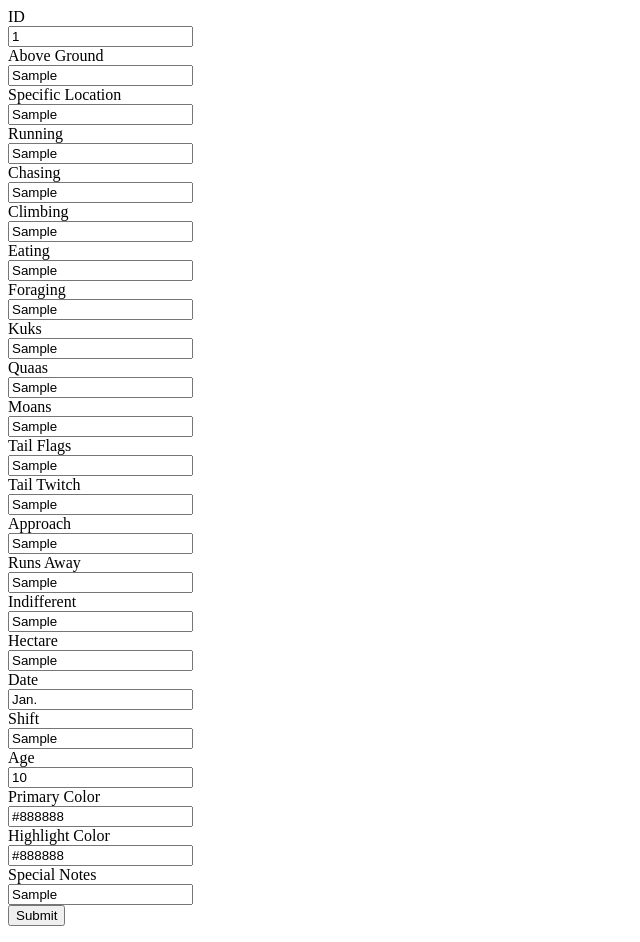
After one commit to Jeffer-Hernandez/Lab3_SquirrelDB, a Django app: template squirrelDB/squirrelDB/templates/update.html in a window 1280 px wide. The commit adds this page. Shown: the whole page, without its empty margins (0-640 px from the left). Run offline with Django 4.2, Linux system fonts and the light colour scheme; the template is opened without the code that fills it: most values are stand-ins (such as "Sample title", 1, 10 or a date in 2020).

Commit message:
more work on update

```diff
--- a/squirrelDB/squirrelDB/templates/create.html
+++ b/squirrelDB/squirrelDB/templates/create.html
@@ -1,3 +1,4 @@
+{% load search_extras %}
 {% block content %}
     <form method="POST">
         {% csrf_token %}
--- a/squirrelDB/squirrelDB/templates/results.html
+++ b/squirrelDB/squirrelDB/templates/results.html
@@ -37,9 +37,9 @@
             <th scope-"row">{{row.Eating}}</th>
             <th scope-"row">{{row.Foraging}}</th>
             <th scope-"row">{{row.Kuks}}</th>
-            <th scope-"row">{{row.Kuaas}}</th>
+            <th scope-"row">{{row.Quaas}}</th>
             <th scope-"row">{{row.Moans}}</th>
-            <th scope-"row">{{row.Tail_Flag}}</th>
+            <th scope-"row">{{row.Tail_Flags}}</th>
             <th scope-"row">{{row.Tail_Twitch}}</th>
             <th scope-"row">{{row.Approach}}</th>
             <th scope-"row">{{row.Runs_Away}}</th>
--- /dev/null
+++ b/squirrelDB/squirrelDB/templates/update.html
@@ -0,0 +1,77 @@
+{% load search_extras %}
+{% block content %}
+    <form method="POST">
+        {% csrf_token %}
+
+        <label for="ID">ID</label><br>
+        <input type="text" id="ID" name="ID" value={{ entity |get_value_from_dict:"ID"}}><br>
+
+        <label for="Above_Ground">Above Ground</label><br>
+        <input type="text" id="Above_Ground" name="Above_Ground" value={{ entity |get_value_from_dict:"Above_Ground"}}><br>
+
+        <label for="Specific_Location">Specific Location</label><br>
+        <input type="text" id="Specific_Location" name="Specific_Location" value={{ entity |get_value_from_dict:"Specific_Location"}}><br>
+
+        <label for="Running">Running</label><br>
+        <input type="text" id="Running" name="Running" value={{ entity |get_value_from_dict:"Running"}}><br>
+
+        <label for="Chaseing">Chasing</label><br>
+        <input type="text" id="Chasing" name="Chasing" value={{ entity |get_value_from_dict:"Chasing"}}><br>
+
+        <label for="Climbing">Climbing</label><br>
+        <input type="text" id="Climbing" name="Climbing" value={{ entity |get_value_from_dict:"Climbing"}}><br>
+
+        <label for="Eating">Eating</label><br>
+        <input type="text" id="Eating" name="Eating" value={{ entity |get_value_from_dict:"Eating"}}><br>
+
+        <label for="Foraging">Foraging</label><br>
+        <input type="text" id="Foraging" name="Foraging" value={{ entity |get_value_from_dict:"Foraging"}}><br>
+
+        <label for="Kuks">Kuks</label><br>
+        <input type="text" id="Kuks" name="Kuks" value={{ entity |get_value_from_dict:"Kuks"}}><br>
+
+        <label for="Quaas">Quaas</label><br>
+        <input type="text" id="Quaas" name="Quaas" value={{ entity |get_value_from_dict:"Quaas"}}><br>
+
+        <label for="Moans">Moans</label><br>
+        <input type="text" id="Moans" name="Moans" value={{ entity |get_value_from_dict:"Moans"}}><br>
+
+        <label for="Tail_Flags">Tail Flags</label><br>
+        <input type="text" id="Tail_Flags" name="Tail_Flags" value={{ entity |get_value_from_dict:"Tail_Flags"}}><br>
+
+        <label for="Tail_Switch">Tail Twitch</label><br>
+        <input type="text" id="Tail_Switch" name="Tail_Switch" value={{ entity |get_value_from_dict:"Tail_Twitch"}}><br>
+
+        <label for="Approach">Approach</label><br>
+        <input type="text" id="Approach" name="Approach" value={{ entity |get_value_from_dict:"Approach"}}><br>
+
+        <label for="Runs_Away">Runs Away</label><br>
+        <input type="text" id="Runs_Away" name="Runs_Away" value={{ entity |get_value_from_dict:"Runs_Away"}}><br>
+
+        <label for="Indifferent">Indifferent</label><br>
+        <input type="text" id="Indifferent" name="Indifferent" value={{ entity |get_value_from_dict:"Indifferent"}}><br>
+
+        <label for="Hectare">Hectare</label><br>
+        <input type="text" id="Hectare" name="Hectare" value={{ entity |get_value_from_dict:"Hectare"}}><br>
+
+        <label for="Date">Date</label><br>
+        <input type="text" id="Date" name="Date" value={{ entity |get_value_from_dict:"Date"}}><br>
+
+        <label for="Shift">Shift</label><br>
+        <input type="text" id="Shift" name="Shift" value={{ entity |get_value_from_dict:"Shift"}}><br>
+
+        <label for="Age">Age</label><br>
+        <input type="text" id="Age" name="Age" value={{ entity |get_value_from_dict:"Age"}}><br>
+
+        <label for="Primary_Color">Primary Color</label><br>
+        <input type="text" id="Primary_Color" name="Primary_Color" value={{ entity |get_value_from_dict:"Primary_Color"}}><br>
+
+        <label for="Highlight_Color">Highlight Color</label><br>
+        <input type="text" id="Highlight_Color" name="Highlight_Color" value={{ entity |get_value_from_dict:"Highlight_Color"}}><br>
+
+        <label for="Special_Notes">Special Notes</label><br>
+        <input type="text" id="Special_Notes" name="Special_Notes" value={{ entity |get_value_from_dict:"Special_Notes"}}><br>
+
+        <input type="submit" value="Submit">
+    </form>
+{% endblock %}
--- /dev/null
+++ b/squirrelDB/squirrelDB/templatetags/search_extras.py
@@ -0,0 +1,11 @@
+from django import template
+
+register = template.Library()
+
+@register.filter('get_value_from_dict')
+def get_value_from_dict(dict_data, key):
+    """
+    usage example {{ your_dict|get_value_from_dict:your_key }}
+    """
+    if key:
+        return dict_data.get(key)
--- a/squirrelDB/squirrelDB/urls.py
+++ b/squirrelDB/squirrelDB/urls.py
@@ -20,5 +20,6 @@ from . import views
 urlpatterns = [
     path('create', views.create, name='create'),
     path('delete', views.delete, name='delete'),
+    path('update', views.update, name='update'),
     path('view-all', views.view_all, name='view-all'),
 ]
```
Also changed, not shown: squirrelDB/squirrelDB/views.py (+122 -7 lines).
